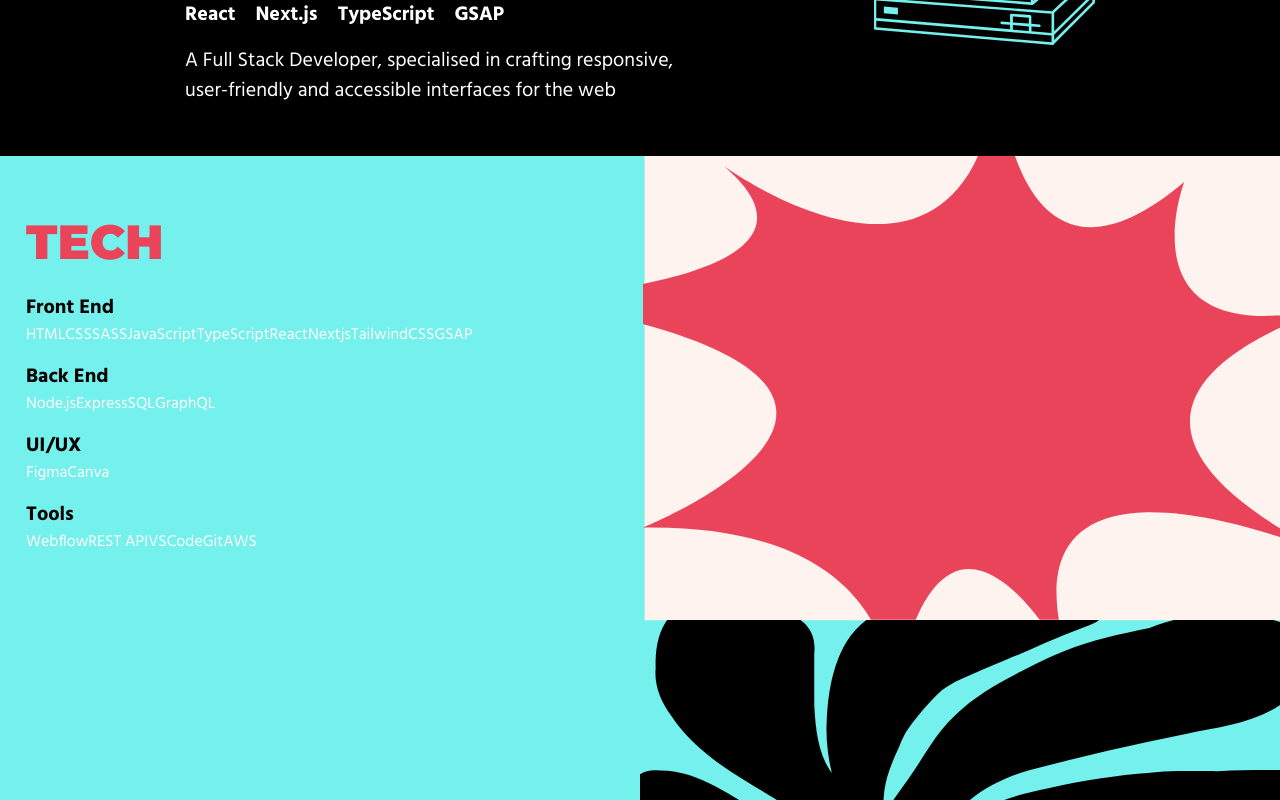
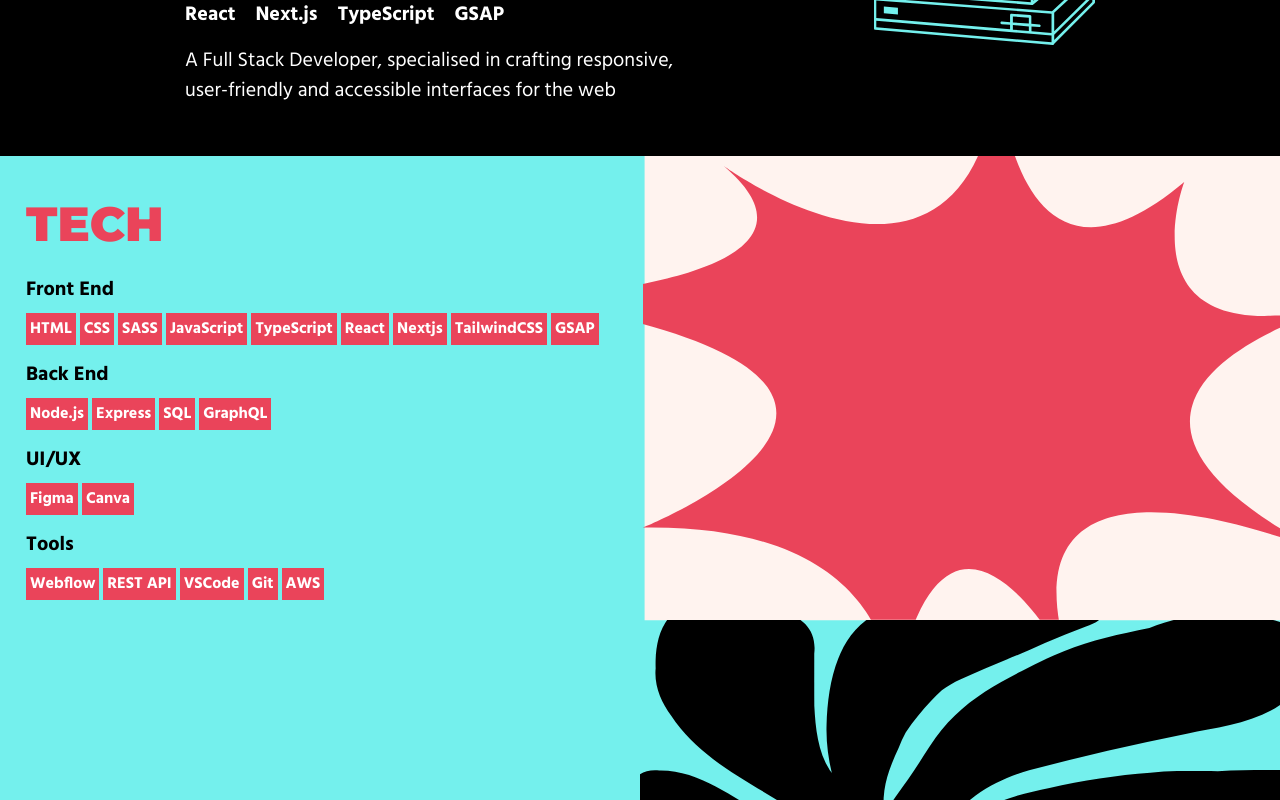
Before and after one commit to JBlackburn94/portfoliojb, a Next.js app: page / in a window 1280 px wide. Shown: the part 358-1158 px from the top of the page. Built offline with nearby package versions, Linux system fonts and the light colour scheme.

Commit message:
adds the about section

```diff
--- a/src/app/components/About.tsx
+++ b/src/app/components/About.tsx
@@ -10,7 +10,7 @@
         alt="A collection of vector images"
         className="w-1/2"
       />
-      <div className="mt-[50px] flex flex-col items-center">
+      <div className="mt-8 flex flex-col items-center">
         <div className="flex flex-col items-start px-[26px]">
           <h2 className="heading text-mainPink text-[48px] uppercase">Tech</h2>
           <TechContainer />
--- a/src/app/components/TechContainerContent.tsx
+++ b/src/app/components/TechContainerContent.tsx
@@ -6,7 +6,12 @@
   return (
     <div className="flex flex-wrap">
       {tech.map((item) => (
-        <p key={item.id}>{item.name}</p>
+        <p
+          className="bg-mainPink mr-1 text-[16px] mt-2 p-1 font-bold"
+          key={item.id}
+        >
+          {item.name}
+        </p>
       ))}
     </div>
   );
```
